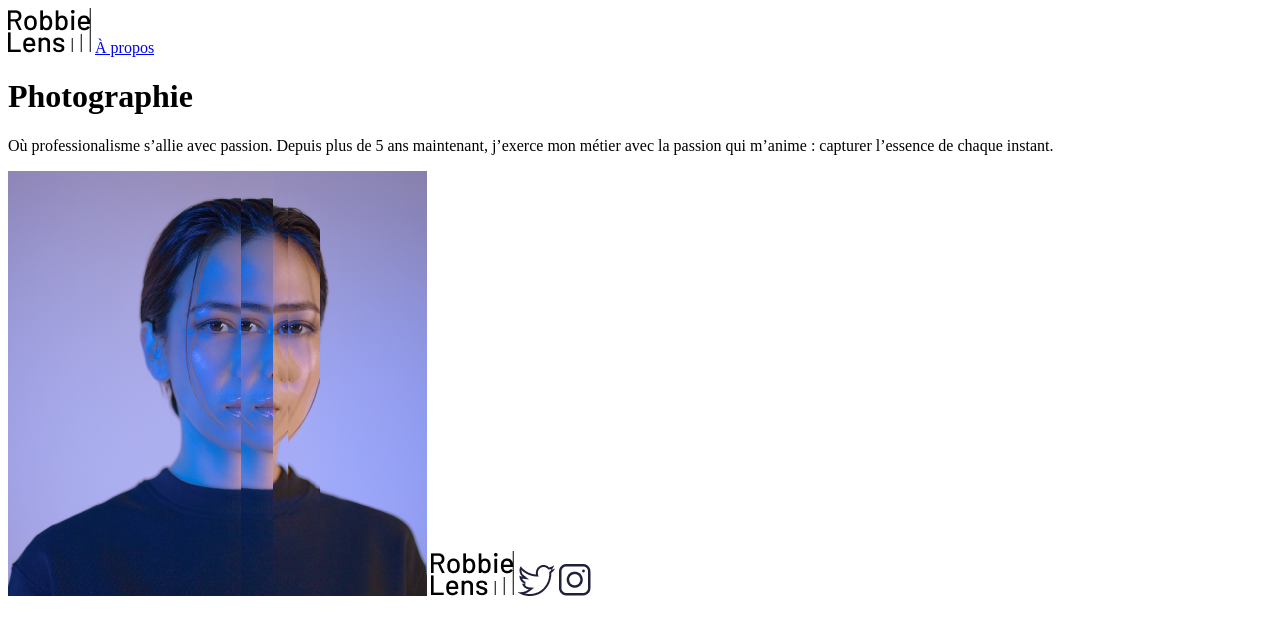
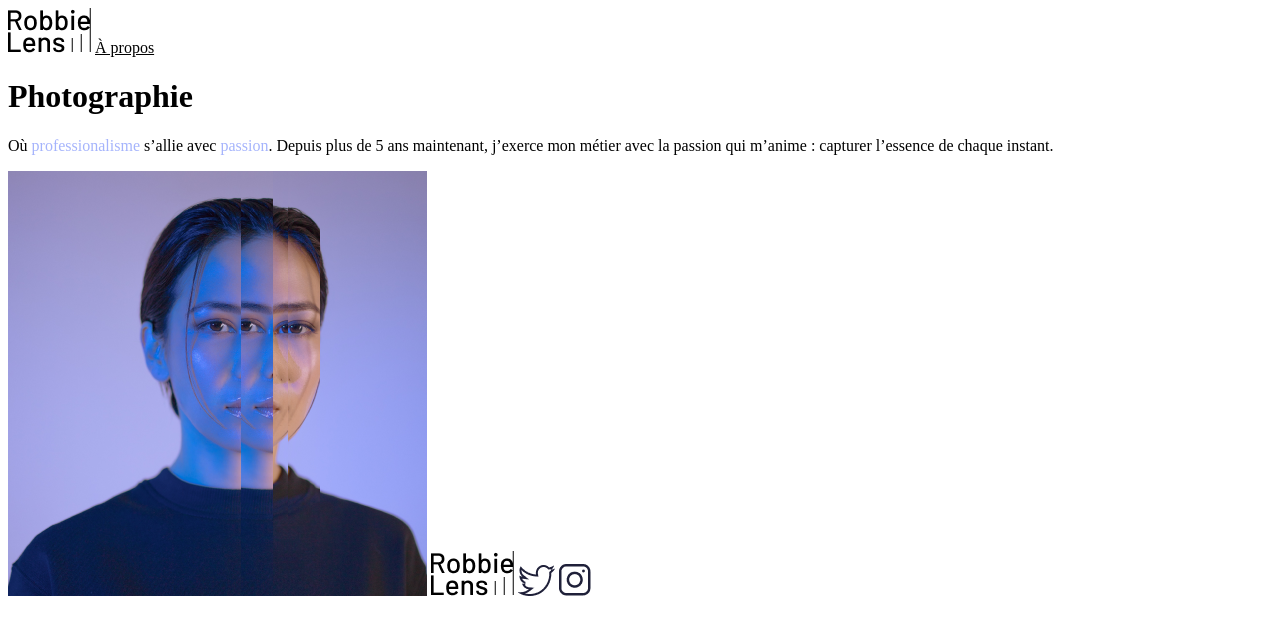
Before and after one commit to raphaeldebot/OCR, a plain HTML site: page index.html in a window 1280 px wide. Drawn offline with Linux system fonts and the light colour scheme.

Commit message:
EXO OCR P2C1

```diff
--- a/index.html
+++ b/index.html
@@ -4,18 +4,24 @@
     <meta charset="UTF-8">
     <meta name="viewport" content="width=device-width, initial-scale=1.0">
     <title>Accueil – Robbie Lens Photographie</title>
+    <link rel="stylesheet" href="style.css">
 </head>
 <body>
+    <div>
     <img src="images/logo.png" alt="Le logo de Robbie Lens">
     <a href="a-propos.html">À propos</a>
+</div>
     <h1>Photographie</h1>
     <p>
-        Où professionalisme s’allie avec passion. Depuis plus de 5 ans maintenant, j’exerce mon métier avec la passion
+        Où <span class="important">professionalisme</span> s’allie avec <span class="important">passion</span>. Depuis
+        plus de 5 ans maintenant, j’exerce mon métier avec la passion
         qui m’anime : capturer l’essence de chaque instant.
     </p>
+    <div>
     <img src="images/robbie-lens.png" alt="Portrait avec effet de la photographe Robbie Lens">
     <img src="images/logo.png" alt="Le logo de Robbie lens">
     <a href="https://x.com" target="_blank"><img src="images/twitter.png" alt="Icone X (Twitter)"></a>
     <a href="https://wwww.instagram.com" target="_blank"><img src="images/instagram.png" alt="Icone Instagram"></a>
+</div>
 </body>
 </html>
--- /dev/null
+++ b/style.css
@@ -0,0 +1,7 @@
+a {
+    color: black;
+}
+
+.important{
+    color: #A5B4FC;
+}
```
Also changed, not shown: a-propos.html (+5 -1 lines).
